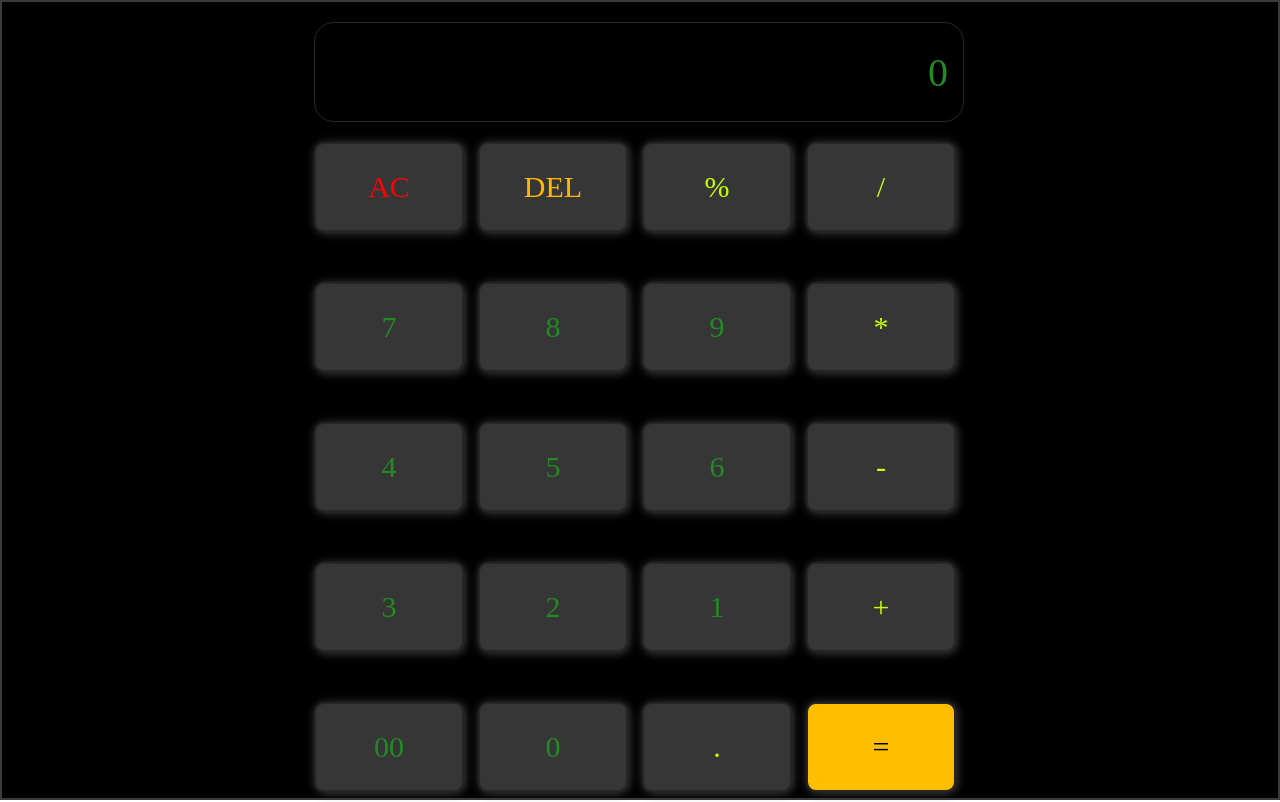
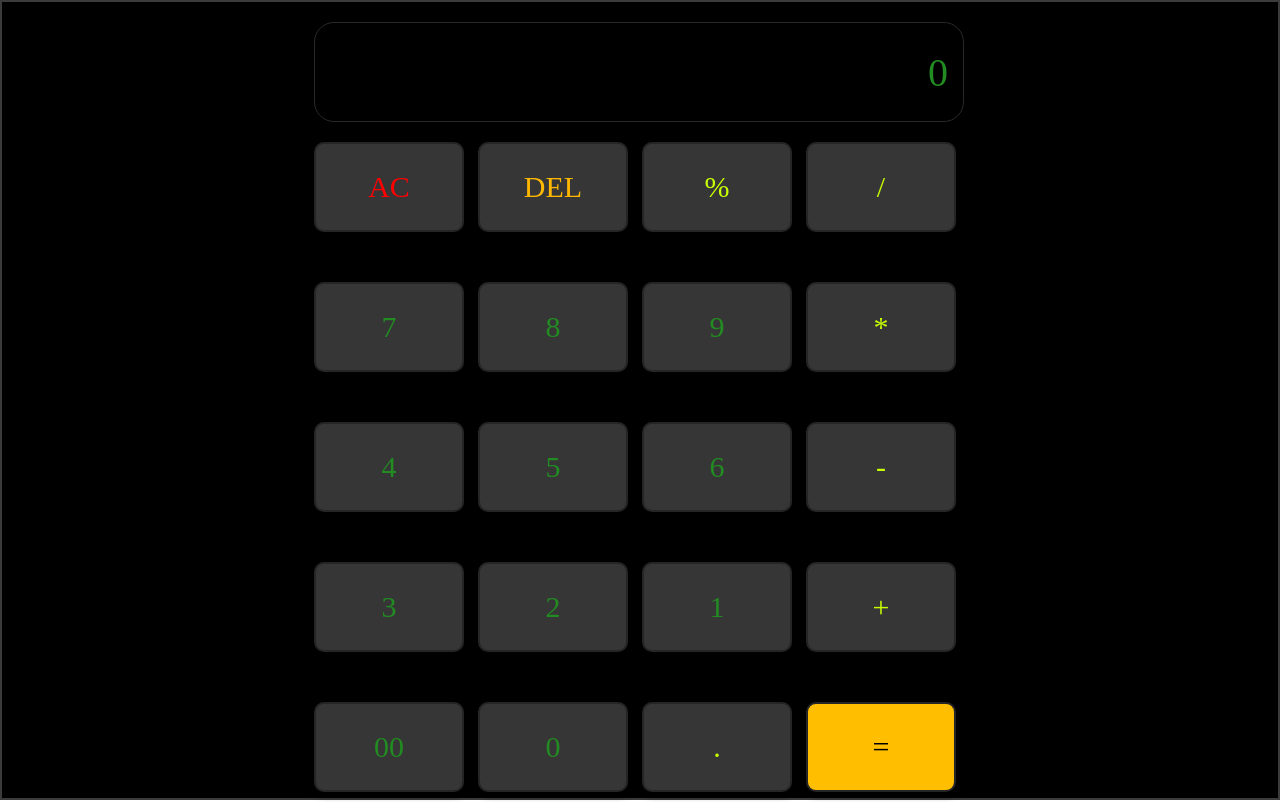
Before and after one commit to Shubham-997800/calcbysd, a plain HTML site: page index.html in a window 1280 px wide. Drawn offline with Linux system fonts and the light colour scheme; a web font is replaced by a local one.

Commit message:
Add files via upload

```diff
--- a/cal.css
+++ b/cal.css
@@ -50,7 +50,7 @@ button {
     background-color: hwb(0 21% 79%);
     color: forestgreen;
     border: 2px solid rgb(37, 37, 37);
-    box-shadow: 1px 1px 10px rgb(67, 67, 67);
+    box-shadow: 1px 1px 10px rgb(0, 0, 0);
     border-radius: 10px;
     -webkit-border-radius: 10px;
     -moz-border-radius: 10px;
```
